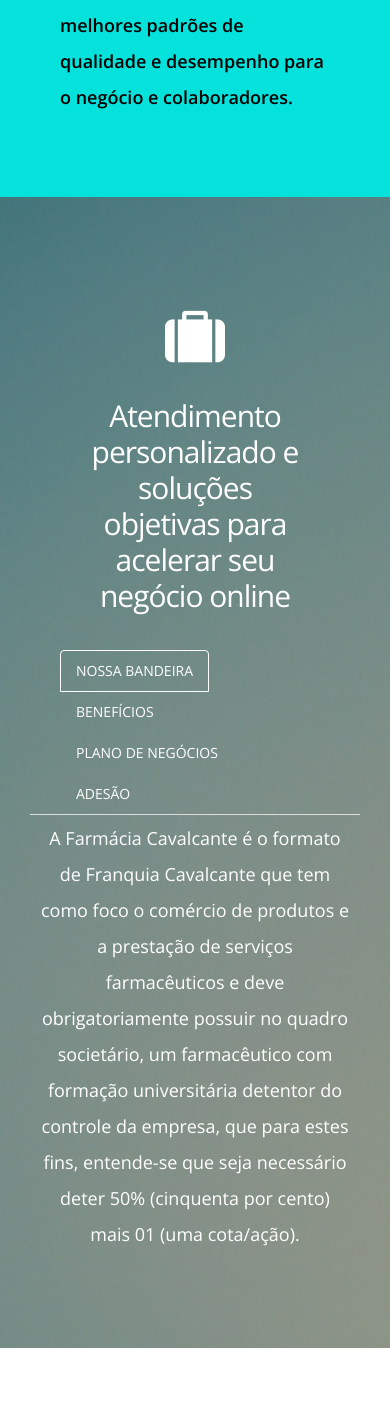
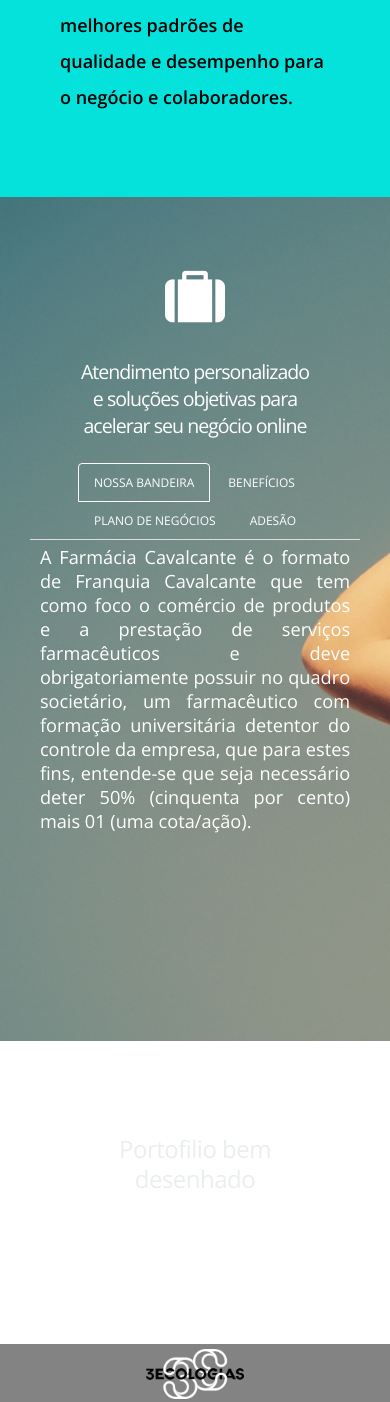
Before and after one commit to 3ecologias/3ecommerce, a Django app: page / in a window 390 px wide. Shown: the part 2643-4045 px from the top of the page. Run offline with Django 3.2, Linux system fonts and the light colour scheme; some libraries are stand-ins or nearby versions.

Commit message:
update queries

```diff
--- a/core/static/css/layout.css
+++ b/core/static/css/layout.css
@@ -402,6 +402,7 @@
 #franchise .section-header p {
   color: #fff;
   padding: 0 3%;
+  text-align: justify;
 }
 #franchise h3 {
   font: 15px/24px 'Open Sans', sans-serif;
@@ -548,6 +549,13 @@
 * Tabs
 */
 
+.nav-align {
+  width: 100%;
+}
+
+.nav-tabs {
+  padding-left: 4em!important;
+}
 .tpl-tabs{
   border-color: #e5e5e5;
   font-size: 12px;
--- a/core/static/css/media-queries.css
+++ b/core/static/css/media-queries.css
@@ -6,7 +6,7 @@
 
 /* ================================================================== */
 
-/* screenwidth less than 1280px
+/* screenwidth less than 1366px
 --------------------------------------------------------------------- */
 @media only screen and (max-width: 1366px) {
 
@@ -39,6 +39,23 @@
 	/* mailchimp form */
 	#main #mc_embed_signup { margin-bottom: 6px; }
 
+	/* franchise */
+
+	#franchise {
+		padding-top: 4em;
+	}
+
+	#franchise .section-header h1 {
+		font: 2em 'Open Sans', sans-serif;
+		color: #fff;
+		margin-bottom: 1.2em;
+		padding: 0 15%;
+	}
+
+	#franchise .section-header p {
+		font: 1.3em 'Open Sans', sans-serif;
+	}
+
 }
 
 /* screenwidth less than 1280px
@@ -62,6 +79,7 @@
 
 	#main .btn {
 		padding: 0.6em 1.2em 0.3em 1em!important;
+		font-size: 1.5em;
 	}
 
 	/* counter */
@@ -91,8 +109,7 @@
 	------------------------------------------------------------------ */
 	#main { margin-top: 90px; }
 	#main h1 {
-		font: 38px/1.2em 'Open Sans', sans-serif;
-		padding: 0 15%;
+		font: 3em 'Open Sans', sans-serif;
 	}
 	#main p { font: 16px/30px 'Open Sans', sans-serif; }
 
@@ -105,6 +122,61 @@
 
 	/* mailchimp form */
 	#main #mc_embed_signup { margin-bottom: 6px; }
+
+}
+
+/* screenwidth less than 1024px
+--------------------------------------------------------------------- */
+@media only screen and (max-width: 1024px) {
+
+	/* Intro Styles
+	------------------------------------------------------------------ */
+	#intro {	min-height: 828px; }
+
+	/* Header
+	------------------------------------------------------------------ */
+
+	/* main
+	------------------------------------------------------------------ */
+	#main { margin-top: 90px; }
+	#main h1 {
+		font: 3em 'Open Sans', sans-serif;
+	}
+	#main p { font: 16px/30px 'Open Sans', sans-serif; }
+
+	/* counter */
+	#main #counter {
+		width: 70%;
+		margin: 12px auto 0;
+	}
+	#main #counter span { font: 60px/1em 'Open Sans', serif;	}
+
+	/* mailchimp form */
+	#main #mc_embed_signup { margin-bottom: 6px; }
+
+	/* franchise */
+
+	#franchise {
+		padding-top: 4em;
+	}
+
+	#franchise .section-header h1 {
+		font: 1.4em 'Open Sans', sans-serif;
+		color: #fff;
+		margin-bottom: 1.2em;
+		padding: 0 15%;
+	}
+
+	#franchise .section-header p {
+		font: 1.3em 'Open Sans', sans-serif;
+	}
+	#franchise a, #franchise a:visited {
+		font-size: 1em;
+	}
+
+	.tpl-minimal-tabs > li {
+		padding: 0!important;
+	}
 
 }
 
--- a/core/templates/core/index.html
+++ b/core/templates/core/index.html
@@ -134,7 +134,7 @@
 
       <div class="row section-header">
 
-        <div class="four columns">
+        <div class="five columns">
           <div class="icon-wrap">
             <i class="fa fa-suitcase" aria-hidden="true"></i>
           </div>
@@ -145,7 +145,7 @@
             <!-- Col -->
             <div>
               <!-- Nav Tabs -->
-              <div class="align-center">
+              <div class="nav-align">
                 <ul class="nav nav-tabs tpl-minimal-tabs animate">
                   <li class="active">
                     <a href="#mini-one" class="button" data-toggle="tab">Nossa Bandeira</a>
```
